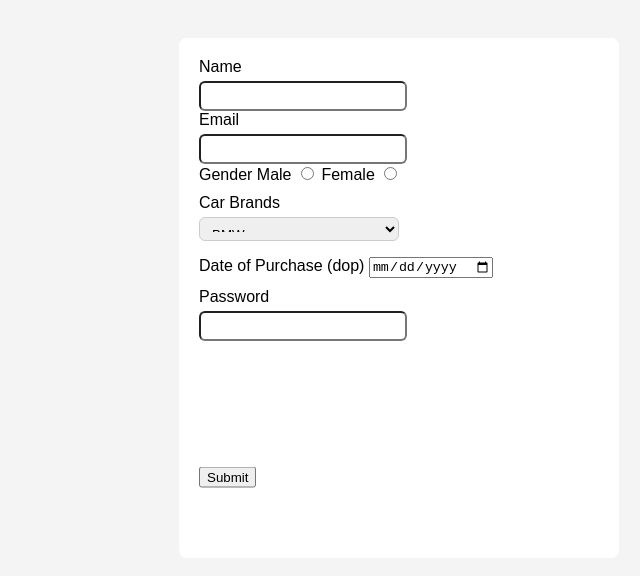
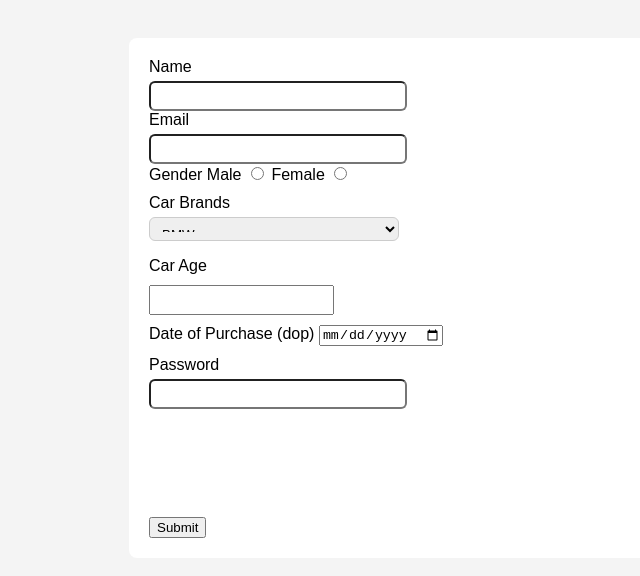
Before and after one commit to acciojob/car-insurance-form-salveshailesh, a website: page main.html in a window 1280 px wide. Shown: the part 102-678 px from the top of the page, without its empty margins (241-881 px from the left). Drawn offline with Linux system fonts and the light colour scheme.

Commit message:
created a submission

```diff
--- a/main.html
+++ b/main.html
@@ -22,7 +22,7 @@
             padding: 20px;
             border-radius: 8px;
             box-shadow: 0 0 10px rgba (0, 0, 0, 0);
-            width: 400px;
+            width: 500px;
             height: 60%;
         }
 
@@ -74,6 +74,7 @@
 
         #dop {
             display: inline-block;
+            margin-top: 10px;
         }
 
         #pass {
@@ -92,11 +93,13 @@
         .submit {
             margin: 0;
             position: absolute;
-            bottom: 200px;
-            -ms-transform: translateY(-50%);
-            transform: translateY(-50%);
-
-        }
+            bottom: 160px;
+             }
+             #carage{
+                display: block;
+                margin-top: 10px;
+                height: 3vh;
+             }
     </style>
 </head>
 
@@ -108,15 +111,17 @@
         <input id="email" type="Email" required>
         <label for="gender">Gender</label>
         <label for="gender">Male</label>
-        <input type="radio" name="gender">
+        <input type="radio" name="gender" required>
         <label for="gender">Female</label>
-        <input type="radio" name="gender">
+        <input type="radio" name="gender required">
         <label for="cars" id="car">Car Brands</label>
         <select name="Dropdown" id="cars" type="Dropdown">
             <option value="BMW">BMW</option>
             <option value="Audi">Audi</option>
             <option value="Mercedez">Mercedez</option>
         </select>
+        <label for="">Car Age</label>
+        <input type="number" id="carage" required>
         <label for="dop">Date of Purchase (dop)</label>
         <input type="date" id="dop" required>
         <label for="password" id="pass">Password</label>
```
